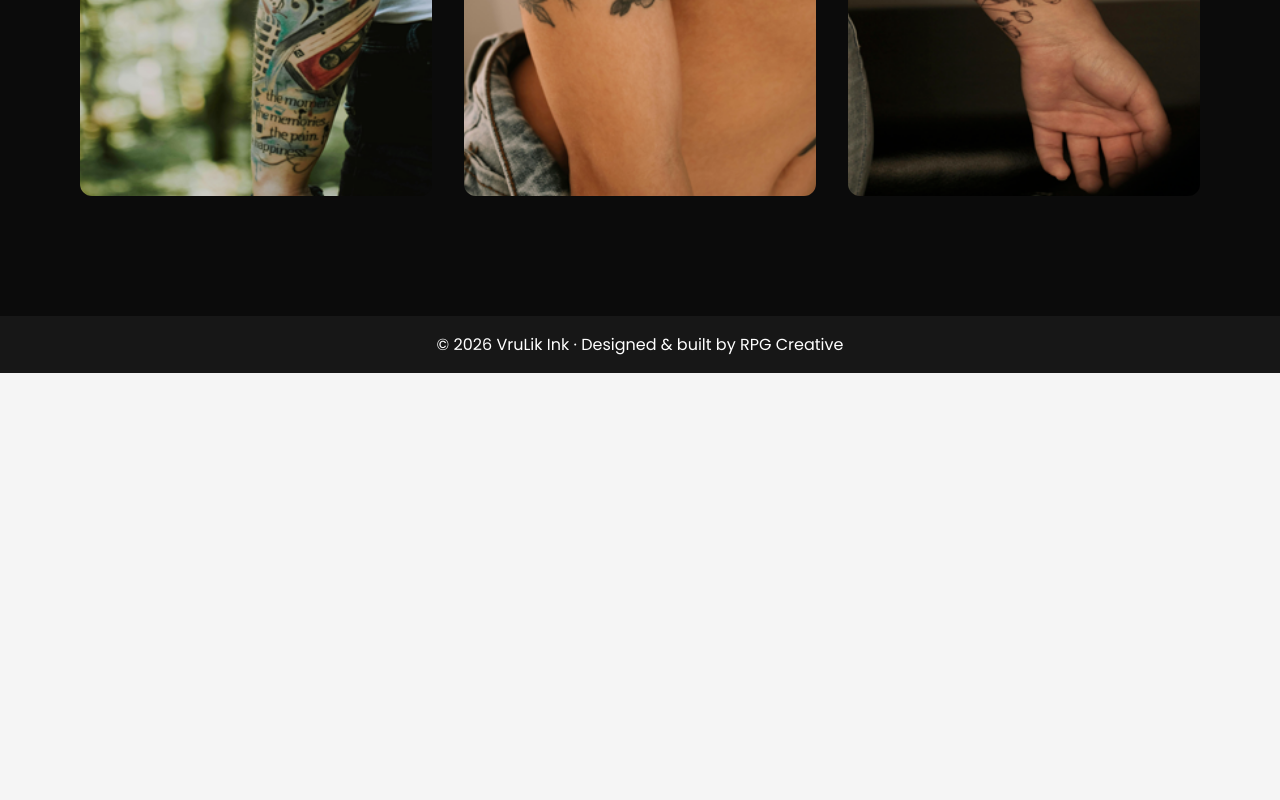
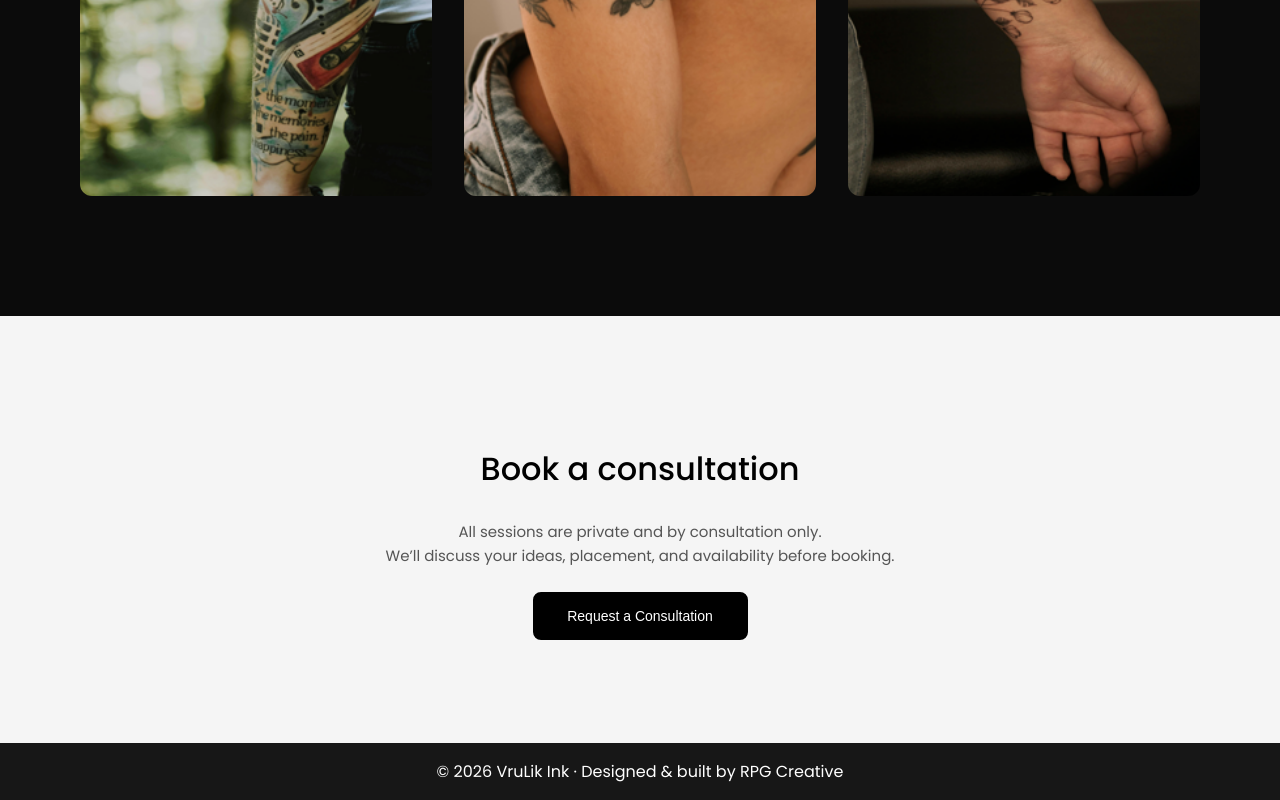
Before and after one commit to rpg225/vrulik-ink, a Next.js app: page / in a window 1280 px wide. Shown: the part 2348-3148 px from the top of the page. Before the commit the page ends 2721 px from the top, so only its background shows below. Built offline with nearby package versions, Linux system fonts and the light colour scheme.

Commit message:
Booking section added. finished with the desktop version of the website.

```diff
--- a/app/page.tsx
+++ b/app/page.tsx
@@ -6,6 +6,7 @@ import Navbar from "@/components/Navbar";
 import Hero from "@/components/Hero"
 import About from "@/components/About"
 import Gallery from "@/components/Gallery";
+import Booking from "@/components/Booking"
 import Footer from "@/components/Footer"
 
 export default function  Home () {
@@ -20,6 +21,7 @@ export default function  Home () {
       <Hero />
       <About />
       <Gallery />
+      <Booking />
       <Footer />
     </motion.main>
   )
--- /dev/null
+++ b/components/Booking.module.css
@@ -0,0 +1,45 @@
+.section {
+  width: 100%;
+  background: #f5f5f5;
+  padding: 80px 0;
+}
+
+.container {
+  max-width: 1440px;
+  height: 267px;
+  margin: 0 auto;
+  padding: 0 64px;
+
+  display: flex;
+  flex-direction: column;
+  align-items: center;
+  justify-content: center;
+  text-align: center;
+}
+
+.heading {
+  font-size: 32px;
+  font-weight: 500;
+  margin-bottom: 12px;
+  color: #000;
+}
+
+#contact{
+    color: #000;
+}
+
+.section :global(a),
+.section :global(button) {
+  background: #000;
+  color: #fff;
+  border-color: #000;
+}
+
+
+.body {
+  font-size: 15px;
+  line-height: 1.6;
+  color: #555;
+  max-width: 520px;
+  margin-bottom: 24px;
+}
--- /dev/null
+++ b/components/Booking.tsx
@@ -0,0 +1,29 @@
+"use client";
+
+import { motion } from "framer-motion";
+import styles from "./Booking.module.css";
+import Button from "./ui/Button";
+
+export default function Booking() {
+  return (
+    <section className={styles.section} id="booking">
+      <motion.div
+        className={styles.container}
+        initial={{ opacity: 0, y: 16 }}
+        whileInView={{ opacity: 1, y: 0 }}
+        viewport={{ once: true }}
+        transition={{ duration: 0.6, ease: "easeOut" }}
+      >
+        <h2 className={styles.heading}>Book a consultation</h2>
+
+        <p className={styles.body}>
+          All sessions are private and by consultation only.
+          <br />
+          We’ll discuss your ideas, placement, and availability before booking.
+        </p>
+
+        <Button>Request a Consultation</Button>
+      </motion.div>
+    </section>
+  );
+}
--- a/components/Hero.tsx
+++ b/components/Hero.tsx
@@ -51,7 +51,7 @@ export default function Hero() {
         </motion.p>
 
         <motion.div variants={item}>
-          <Button>Book a Consultation</Button>
+          <Button >Book a Consultation</Button>
         </motion.div>
 
         <motion.span variants={item} className={styles.helper}>
--- a/components/ui/Button.tsx
+++ b/components/ui/Button.tsx
@@ -1,16 +1,28 @@
-'use client';
-
-import styles from './Button.module.css';
+import styles from "./Button.module.css";
 
 type ButtonProps = {
   children: React.ReactNode;
-  onClick?: () => void;
+  href?: string;
+  variant?: "default" | "dark";
 };
 
-export default function Button({ children, onClick }: ButtonProps) {
-  return (
-    <button className={styles.button} onClick={onClick}>
-      {children}
-    </button>
-  );
+export default function Button({
+  children,
+  href,
+  variant = "default",
+}: ButtonProps) {
+  const className =
+    variant === "dark"
+      ? `${styles.button} ${styles.dark}`
+      : styles.button;
+
+  if (href) {
+    return (
+      <a href={href} className={className}>
+        {children}
+      </a>
+    );
+  }
+
+  return <button className={className}>{children}</button>;
 }
```
Also changed, not shown: components/CTA.tsx (deleted).
